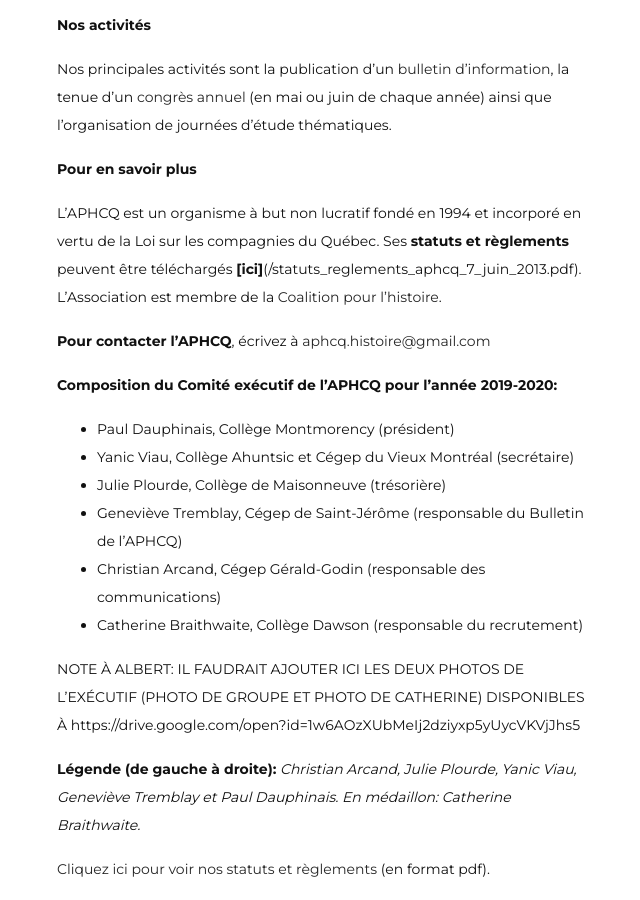
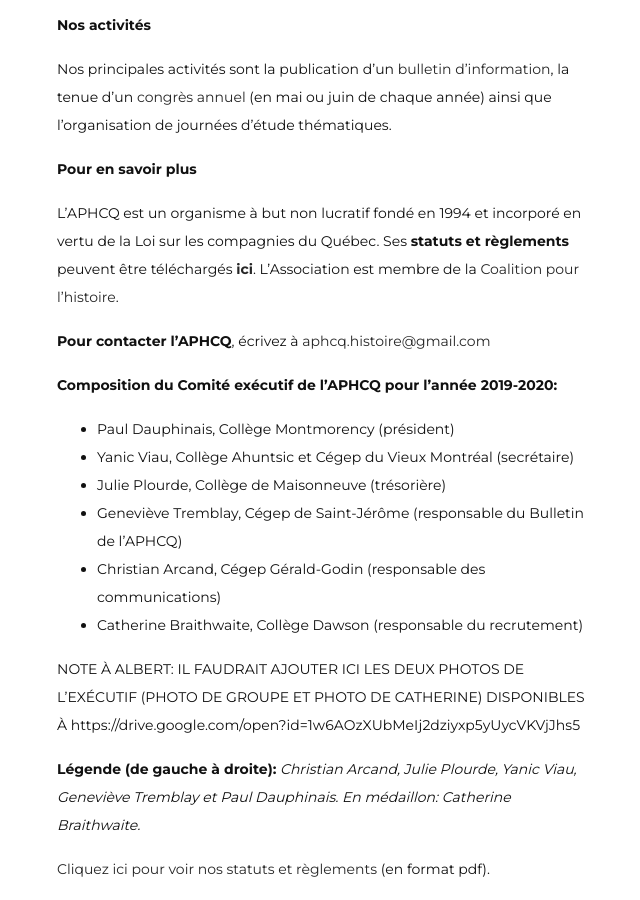
Before and after one commit to aphcq-association/site-web, a Jekyll site: the page built from docs/apropos.html, in a window 1280 px wide and 900 px high, scrolled down 958 px. Shown: the whole window, without its empty margins (28-668 px from the left). Built offline with Jekyll 4.4.1, drawn with Linux system fonts in a browser that asks for light colours.

Commit message:
Update apropos.html

```diff
--- a/docs/apropos.html
+++ b/docs/apropos.html
@@ -21,7 +21,7 @@
 
 **Pour en savoir plus**
 
-L’APHCQ est un organisme à but non lucratif fondé en 1994 et incorporé en vertu de la Loi sur les compagnies du Québec. Ses **statuts et règlements** peuvent être téléchargés **[ici]**(/statuts_reglements_aphcq_7_juin_2013.pdf). L’Association est membre de la [Coalition pour l’histoire](https://www.coalitionhistoire.org).
+L’APHCQ est un organisme à but non lucratif fondé en 1994 et incorporé en vertu de la Loi sur les compagnies du Québec. Ses **statuts et règlements** peuvent être téléchargés [**ici**](/statuts_reglements_aphcq_7_juin_2013.pdf). L’Association est membre de la [Coalition pour l’histoire](https://www.coalitionhistoire.org).
 
 **Pour contacter l'APHCQ**, écrivez à [aphcq.histoire@gmail.com](aphcq.histoire@gmail.com)
 
```
